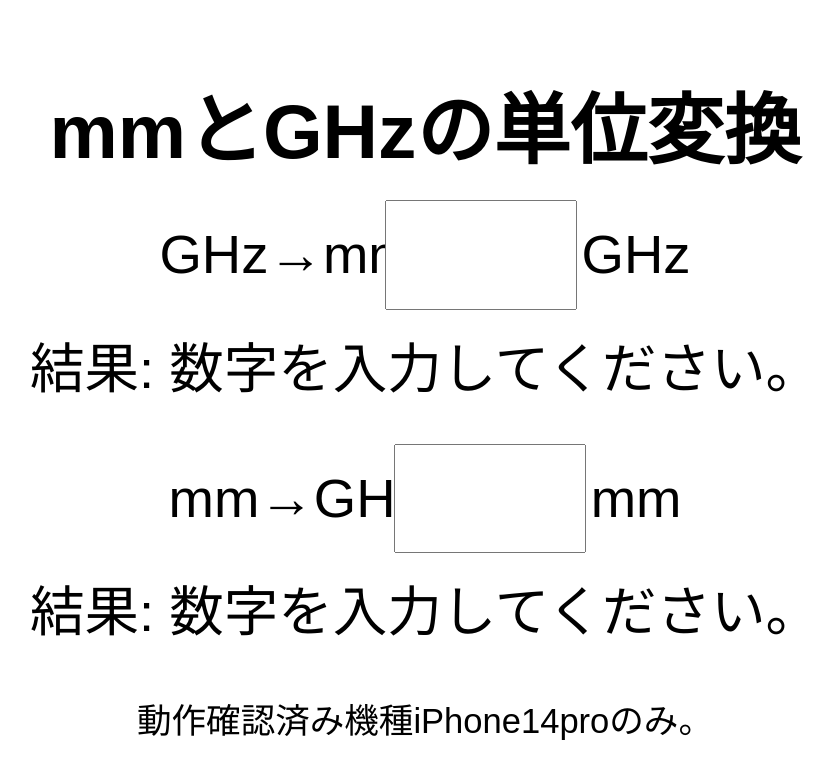
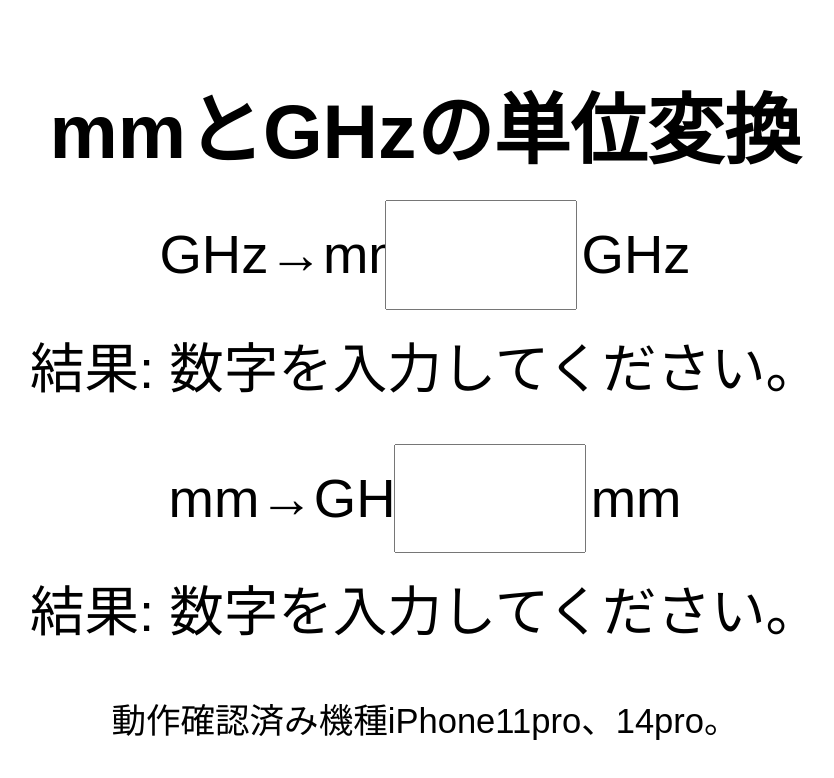
Before and after one commit to ocra855/ghzmm, a plain HTML site: page index.html in a window 1280 px wide. Shown: the whole page, without its empty margins (215-1049 px from the left). Drawn offline with Linux system fonts and the light colour scheme.

Commit message:
Update index.html

```diff
--- a/index.html
+++ b/index.html
@@ -63,7 +63,7 @@ p {
         <p id="result2" class="initial-text">結果: 数字を入力してください。</p>
     </form>
 
-    <p class="calculation-note">動作確認済み機種iPhone14proのみ。</p>
+    <p class="calculation-note">動作確認済み機種iPhone11pro、14pro。</p>
 
     <script>
         function divideBy1240(numberId) {
```
